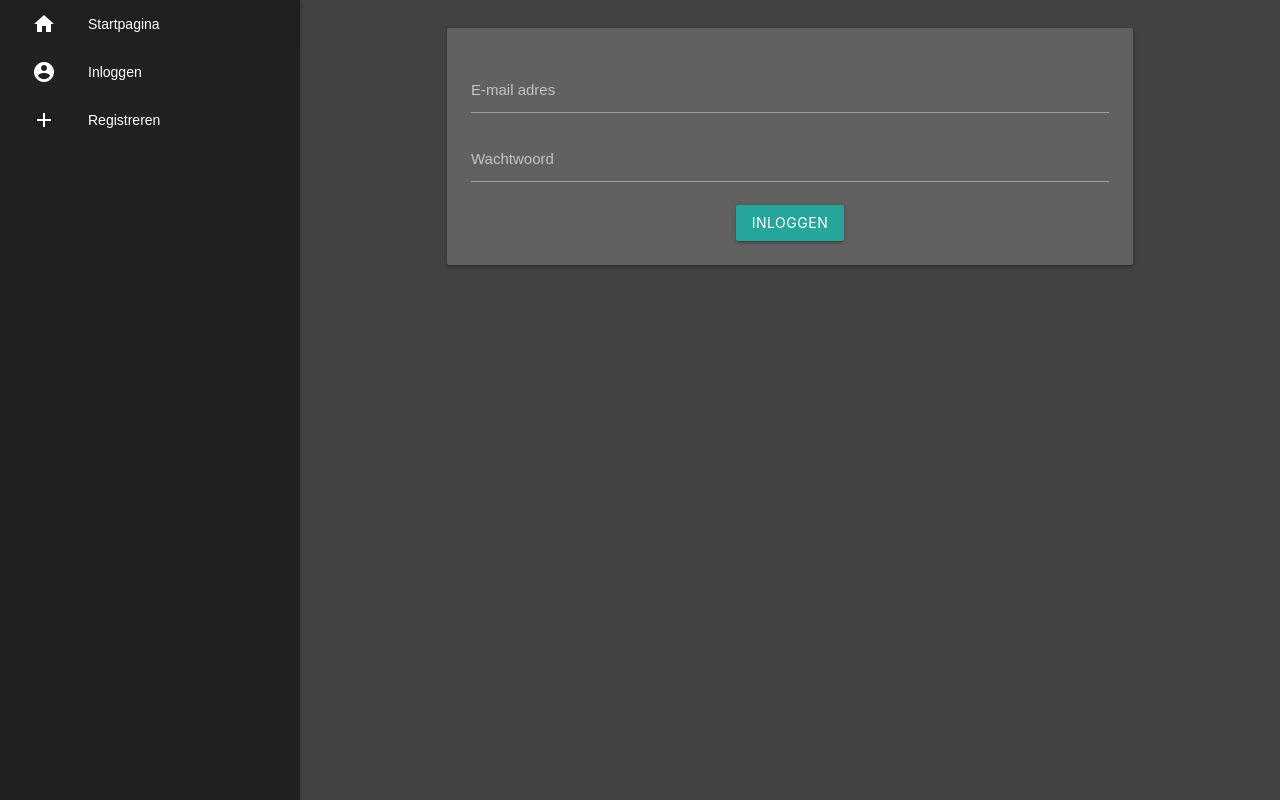
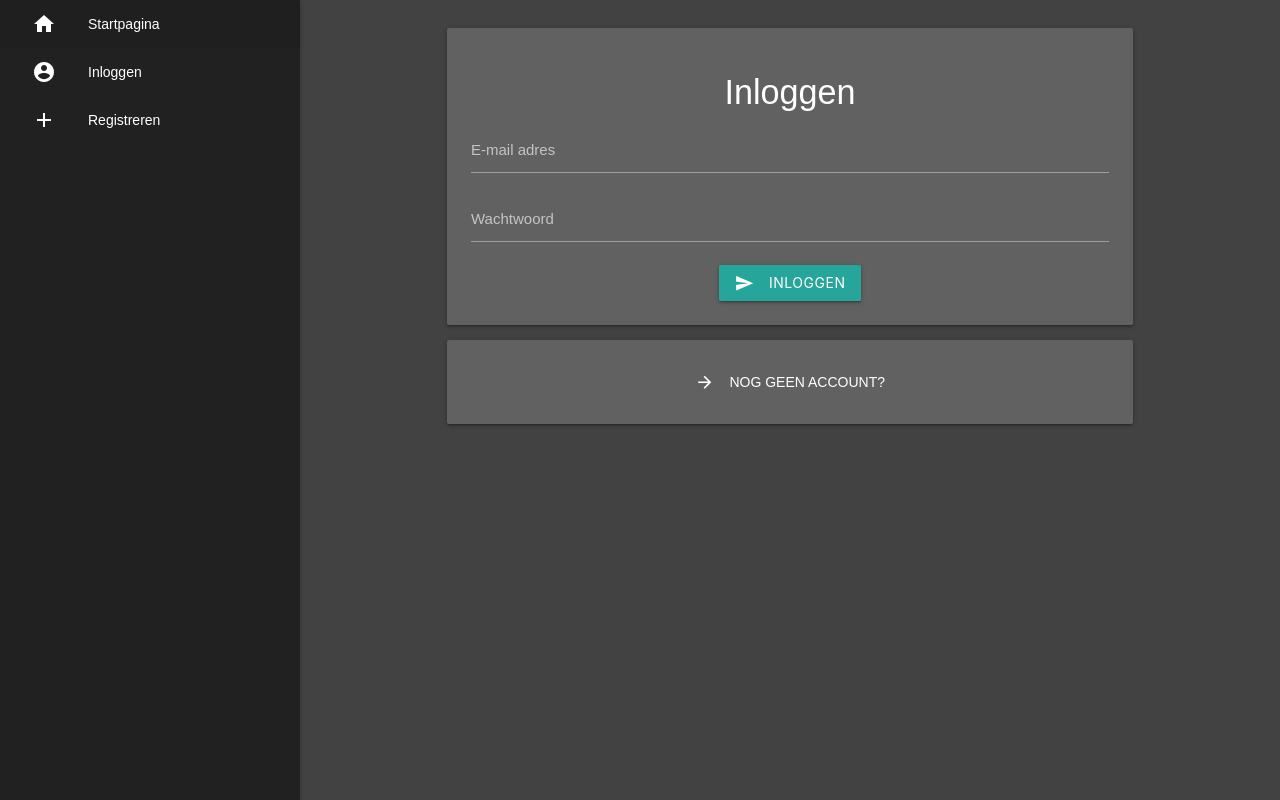
Before and after one commit to appelgebakje22/HU-IPASS-FE, a Node project: template views/user/login.twig in a window 1280 px wide. Run offline with Node 20 templates, Linux system fonts and the light colour scheme; the template is opened without the code that fills it, so the values that code supplies are empty; some libraries are stand-ins or nearby versions.

Commit message:
Some small improvements to the UI

```diff
--- a/public/init.js
+++ b/public/init.js
@@ -5,13 +5,6 @@ document.addEventListener("DOMContentLoaded", () => {
 	M.Sidenav.init(document.querySelectorAll(".sidenav"), {});
 });
 
-const doErrorPanel = (elementId, error) => {
-	const div = document.querySelector(elementId);
-	div.classList.replace("grey", "red");
-	div.innerHTML = `<h5>Daar ging iets fout...</h5>`;
-	if (error) div.innerHTML += `<pre>${error}</pre>`;
-};
-
 document.querySelectorAll(".needs-auth").forEach(element => {
 	const inverse = element.getAttribute("data-auth-inverse") === "true";
 	element.style.display = !sessionStorage.getItem("jwt") === inverse ? "block" : "none";
--- /dev/null
+++ b/public/utils.js
@@ -0,0 +1,12 @@
+const doErrorPanel = (elementId, error) => {
+	const div = document.querySelector(elementId);
+	div.classList.replace("grey", "red");
+	div.innerHTML = `<h5>Daar ging iets fout...</h5>`;
+	if (error) div.innerHTML += `<pre>${error}</pre>`;
+};
+
+const runForGuest = (callback, reverse = false) => {
+	if (!!sessionStorage.getItem("jwt") === reverse) {
+		callback();
+	}
+};
--- a/views/directory/create.twig
+++ b/views/directory/create.twig
@@ -20,6 +20,7 @@
 {% endblock %}
 {% block scripts %}
     <script type="application/javascript">
+		runForGuest(() => window.location.assign("/user/login"));
 		const tryCreateDir = e => {
 			e.preventDefault();
 			const panel = document.querySelector("#errorPanel");
--- a/views/fs/create.twig
+++ b/views/fs/create.twig
@@ -19,6 +19,7 @@
 {% endblock %}
 {% block scripts %}
     <script type="application/javascript">
+		runForGuest(() => window.location.assign("/user/login"));
 		const tryCreateDir = e => {
 			e.preventDefault();
 			const panel = document.querySelector("#errorPanel");
--- a/views/fs/index.twig
+++ b/views/fs/index.twig
@@ -13,6 +13,7 @@
 {% endblock %}
 {% block scripts %}
     <script type="application/javascript">
+		runForGuest(() => window.location.assign("/user/login"));
 		doGET("fs").then(res => {
 			if (res.ok) {
 				return res.json();
--- a/views/layout/base.twig
+++ b/views/layout/base.twig
@@ -42,6 +42,9 @@
                 <li class="needs-auth">
                     <a href="/user" class="white-text"><i class="material-icons white-text">account_circle</i>Mijn account</a>
                 </li>
+                <li class="needs-auth">
+                    <a href="javascript:void(0)" class="white-text" onclick="doLogout()"><i class="material-icons white-text">clear</i>Uitloggen</a>
+                </li>
             </ul>
         </header>
         <main>
@@ -54,6 +57,13 @@
     <script src="https://cdnjs.cloudflare.com/ajax/libs/materialize/1.0.0/js/materialize.min.js"></script>
     <script src="/init.js" type="application/javascript"></script>
     <script src="/dispatcher.js" type="application/javascript"></script>
+    <script src="/utils.js" type="application/javascript"></script>
     {% block scripts %}
     {% endblock %}
+    <script type="application/javascript">
+        const doLogout = () => {
+	        sessionStorage.removeItem("jwt");
+        	location.assign("/");
+        };
+    </script>
 </html>
--- a/views/user/info.twig
+++ b/views/user/info.twig
@@ -4,6 +4,7 @@
 {% endblock %}
 {% block scripts %}
     <script type="application/javascript">
+	    runForGuest(() => window.location.assign("/user/login"));
 		doGET("user").then(data => data.json()).then(data => document.querySelector("pre").innerHTML = JSON.stringify(data, undefined, 4)).catch(console.error);
     </script>
 {% endblock %}
--- a/views/user/login.twig
+++ b/views/user/login.twig
@@ -2,7 +2,10 @@
 {% block content %}
     <div id="errorPanel" class="card-panel red darken-2 white-text" style="display: none"></div>
     <div class="card-panel grey darken-2 white-text">
-        <form id="formLogin" onsubmit="return tryLogin(event)">
+        <div class="center-align">
+            <h4>Inloggen</h4>
+        </div>
+        <form id="formLogin" onsubmit="return tryLogin(event)" role="form">
             <div class="input-field">
                 <input type="email" name="email" id="fieldEmail" data-length="230" required />
                 <label for="fieldEmail">E-mail adres</label>
@@ -12,13 +15,23 @@
                 <label for="fieldPassword">Wachtwoord</label>
             </div>
             <div class="center-align">
-                <button type="submit" class="btn waves-effect waves-light">Inloggen</button>
+                <button type="submit" class="btn waves-effect waves-light">
+                    <i class="material-icons left">send</i>Inloggen
+                </button>
             </div>
         </form>
+    </div>
+    <div class="card-panel grey darken-2 white-text">
+        <div class="center-align">
+            <a href="/user/register" class="waves-effect waves-teal btn-flat white-text">
+                <i class="material-icons left">arrow_forward</i>Nog geen account?
+            </a>
+        </div>
     </div>
 {% endblock %}
 {% block scripts %}
     <script type="application/javascript">
+        runForGuest(() => window.location.assign("/"), true);
 		const tryLogin = e => {
 			e.preventDefault();
 			const panel = document.querySelector("#errorPanel");
```
Also changed, not shown: views/directory/index.twig (+12 -8 lines), views/user/register.twig (+14 -1 lines).
